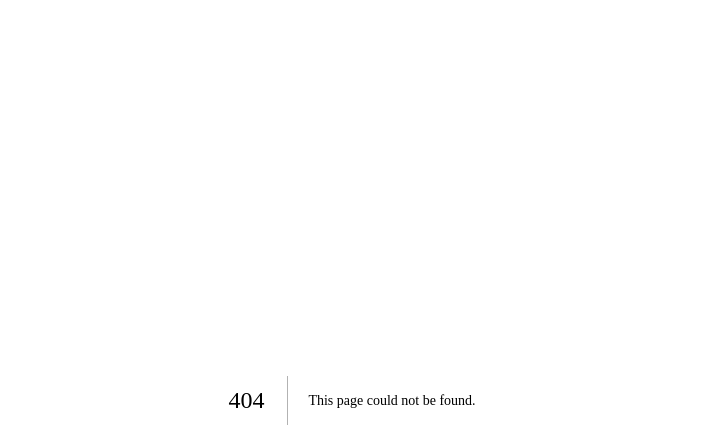
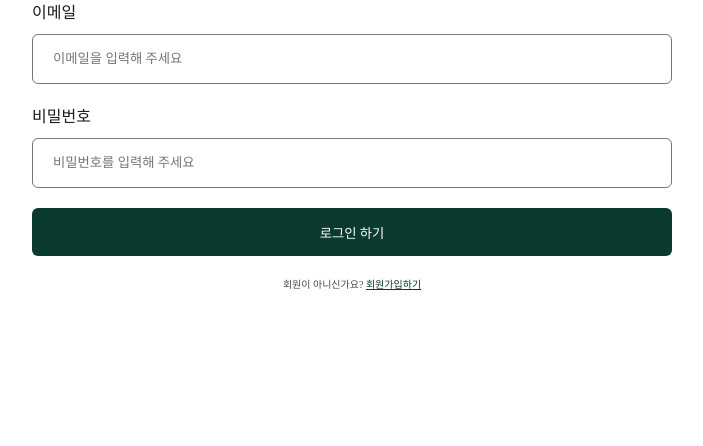
Before and after one commit to codeit-sprint-10/globalNomard, a Next.js app: page /signin in a window 1280 px wide. Before the commit this address had no page. Shown: the top 446 px of the page, without its empty margins (288-991 px from the left). Built offline with nearby package versions, Linux system fonts and the light colour scheme; a web font is replaced by a local one.

Commit message:
feat: 기본 로그인 화면

```diff
--- /dev/null
+++ b/src/app/signin/page.tsx
@@ -0,0 +1,23 @@
+'use client';
+import { PlainButton } from '@/components/Button/PlainButton/PlainButton';
+import Input from '@/components/input/Input';
+// import IMAGES from '@/assets/images';
+import * as S from '@/styles/signIn.style';
+
+function page() {
+  return (
+    <S.Wrapper>
+      {/* <S.Logo src={IMAGES.logo} alt="logo" /> */}
+      <Input title="이메일" type="email" placeholder="이메일을 입력해 주세요" />
+      <Input title="비밀번호" type="email" placeholder="비밀번호를 입력해 주세요" />
+      <PlainButton style="primary" height="4.8rem" roundSize="M">
+        로그인 하기
+      </PlainButton>
+      <S.Info>
+        회원이 아니신가요? <S.Span>회원가입하기</S.Span>
+      </S.Info>
+    </S.Wrapper>
+  );
+}
+
+export default page;
--- /dev/null
+++ b/src/assets/images/index.ts
@@ -0,0 +1,7 @@
+import logo from './logo.png';
+
+const IMAGES = {
+  logo,
+};
+
+export default IMAGES;
--- a/src/components/Button/AddButton/AddButton.tsx
+++ b/src/components/Button/AddButton/AddButton.tsx
@@ -8,7 +8,7 @@ interface Props {
 
 export function AddButton({ type, onClick }: Props) {
   return (
-    <S.StyleAddButton $type={type}>
+    <S.StyleAddButton $type={type} onClick={onClick}>
       {type === 'plus' && <BtnPlus />}
       {type === 'minus' && <BtnMinus />}
     </S.StyleAddButton>
--- a/src/components/Button/PlainButton/PlainButton.tsx
+++ b/src/components/Button/PlainButton/PlainButton.tsx
@@ -3,8 +3,8 @@ import * as S from './PlainButton.style';
 
 export interface BaseProps {
   style?: 'primary' | 'secondary';
-  width?: String;
-  height?: String;
+  width?: string;
+  height?: string;
   roundSize: 'XL' | 'L' | 'M' | 'S';
   isNotActive?: boolean;
   children?: ReactNode;
--- a/src/components/input/Input.style.ts
+++ b/src/components/input/Input.style.ts
@@ -25,7 +25,7 @@ export const Input = styled.input<StyledComponentProps>`
   align-items: flex-start;
   gap: 10px;
   align-self: stretch;
-  width: 35rem;
+  width: 100%;
 
   border-radius: 6px;
   border: 1px solid ${(props) => (props.isError ? 'red' : '#79747e')};
--- /dev/null
+++ b/src/styles/signIn.style.ts
@@ -0,0 +1,28 @@
+import styled from 'styled-components';
+
+export const Wrapper = styled.div`
+  width: 64rem;
+  margin: 0 auto;
+
+  display: flex;
+  flex-direction: column;
+  gap: 2rem;
+`;
+
+export const Logo = styled.img`
+  width: 34rem;
+  height: 19.2rem;
+`;
+
+export const Info = styled.div`
+  size: 1.6rem;
+  color: #4b4b4b;
+  text-align: center;
+`;
+
+export const Span = styled.span`
+  size: 1.6rem;
+  color: #0b3b2d;
+  text-decoration: underline;
+  cursor: pointer;
+`;
```
Also changed, not shown: src/app/page.tsx (+1 -7 lines), src/assets/images/logo.png (added).
